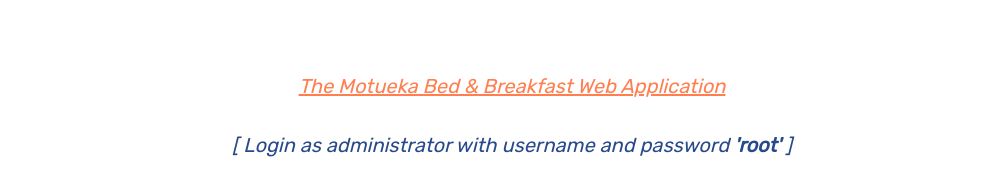
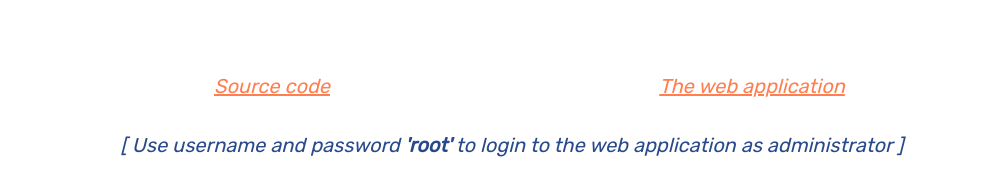
Before and after one commit to TanyabYC/My-diploma-projects, a plain HTML site: page motueka.html in a window 1280 px wide. Shown: the part 230-420 px from the top of the page, without its empty margins (128-1111 px from the left). Drawn offline with nearby package versions, Linux system fonts and the light colour scheme.

Commit message:
Update links in motueka page

```diff
--- a/motueka.html
+++ b/motueka.html
@@ -92,13 +92,15 @@
     <main>
         <h1>Web Application &#124; The Motueka Bed &amp; Breakfast </h1>
         <p class="project">
+            <a href="https://github.com/TanyabYC/motueka.atwebpages.com" target="_blank" title="View the source code">Source code</a>
             <a href="http://motueka.atwebpages.com/index.php"
                 target="_blank"
                 title="View the web application with username and password 'root'">
-                The Motueka Bed &amp; Breakfast Web Application</a>
+                The web application</a>
         </p>
         <p class="project-instruction">
-            &#91; Login as administrator with username and password <span class="root">'root'</span> &#93;
+            &#91; Use username and password <span class="root">'root'</span> to login to the
+            web application as administrator &#93;
         </p>
 
         <!-- Project background section -->
@@ -277,10 +279,10 @@
                 and e-mail preferences and adding a password reset button for customers to reset their
                 passwords via an e-mail link.
             </p>
-            <li>
+            <P>
                 Cross&#45;Origin Resource Sharing &#40;CORS&#41; headers could be implemented to mitigate
                 Cross&#45;Site Request Forgery &#40;CSRF&#41; attacks.
-            </li>
+            </P>
         </section>
 
         <!-- Navigate to the top of the page -->
--- a/styles/motueka.css
+++ b/styles/motueka.css
@@ -5,13 +5,25 @@
     .root {
         font-weight: bold;
     }
+.project a {
+    display: block;
+}
 .project-instruction {
     font-style: italic;
+}
+
+/* Clearfix after project paragraph containing hyperlinks */
+.project::after {
+    content: "";
+    display: table;
+    clear: both;
 }
 
 /* For laptop and desktop screens */
 @media only screen and (min-width: 600px) {
     .project a {
+        float: left;
+        width: 50%;
         line-height: initial;
     }
     .project-instruction {
```
